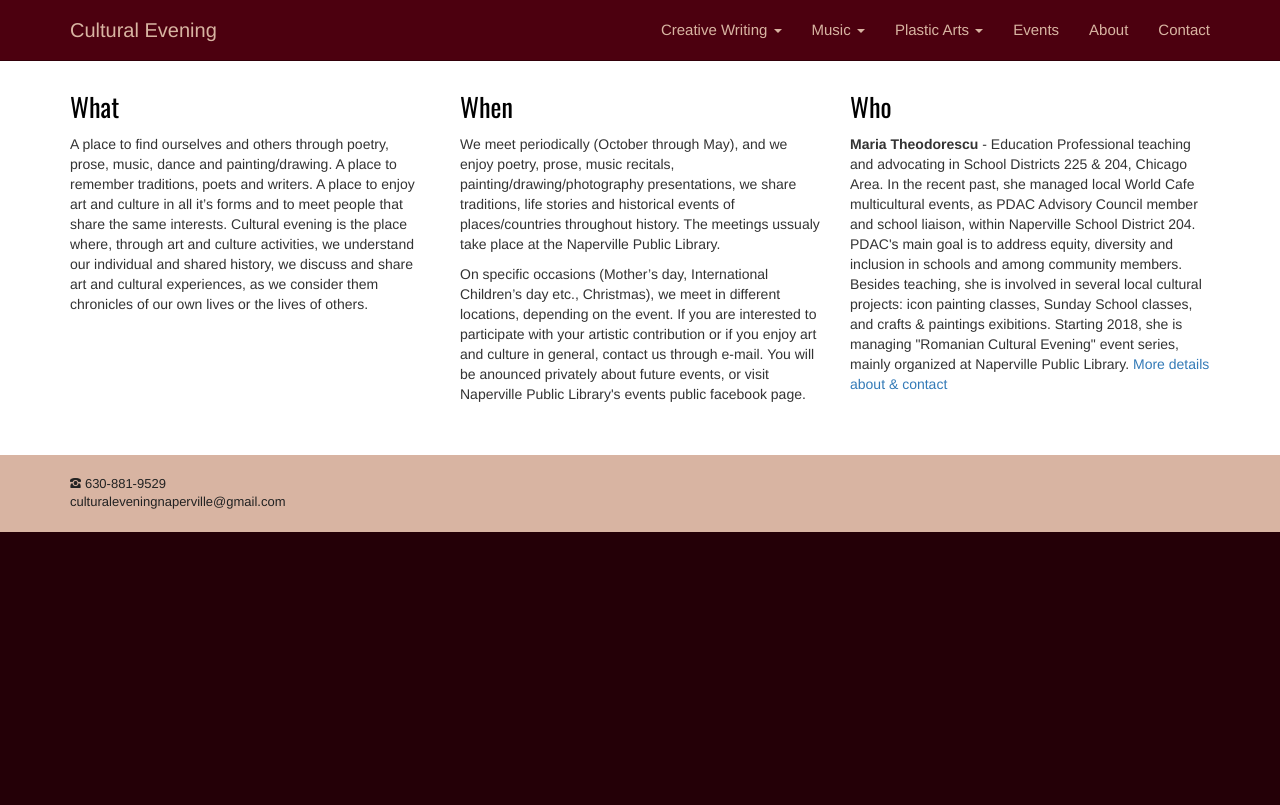
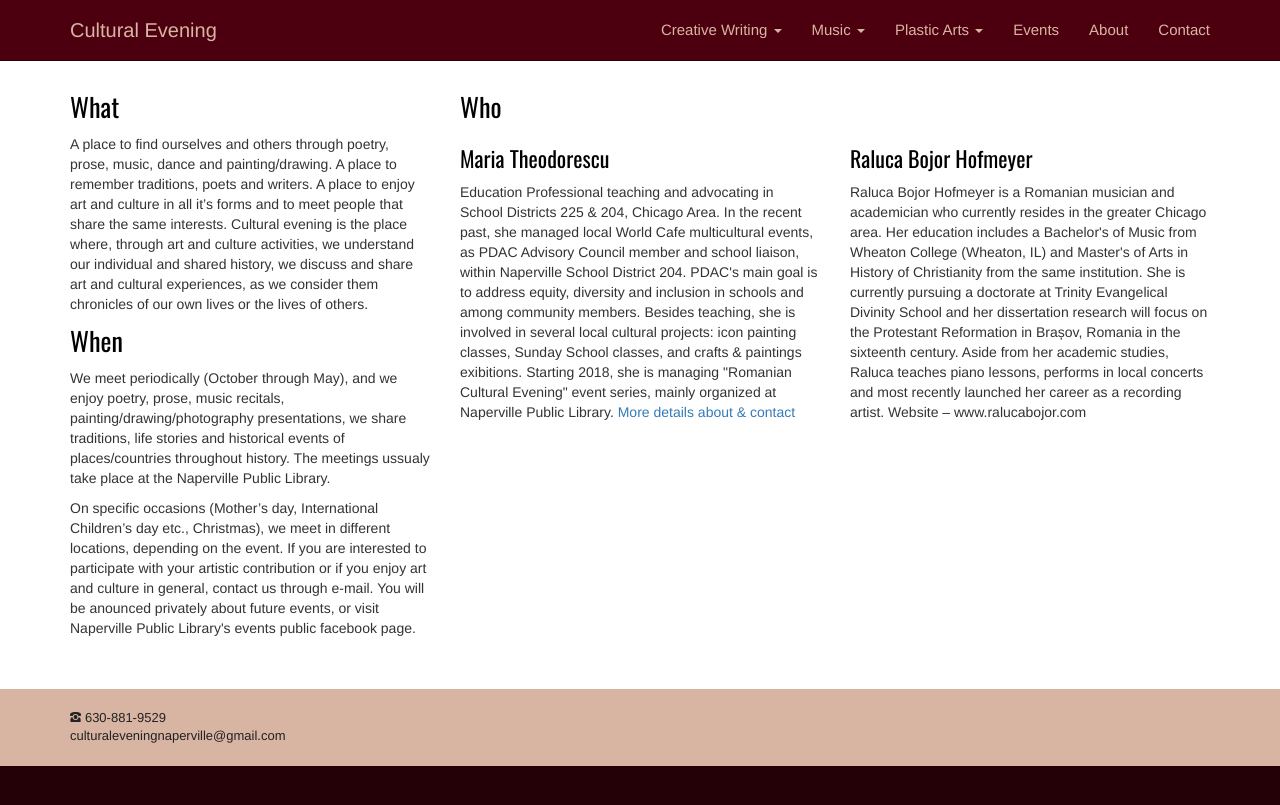
Before and after one commit to adrianth/culteve, a Jekyll site: the page built from en/about.html, in a window 1280 px wide. Shown: the top 805 px of the page. Built offline with Jekyll 4.4.1, drawn with Linux system fonts in a browser that asks for light colours.

Commit message:
Raluca who

```diff
--- a/en/about.html
+++ b/en/about.html
@@ -10,16 +10,26 @@ title: About
         <div class="col-sm-4">
             <h2>What</h2>
             <p class="justify1">A place to find ourselves and others through poetry, prose, music, dance and painting/drawing. A place to remember traditions, poets and writers. A place to enjoy art and culture in all it’s forms and to meet people that share the same interests. Cultural evening is the place where, through art and culture activities, we understand our individual and shared history, we discuss and share art and cultural experiences, as we consider them chronicles of our own lives or the lives of others.</p>
-        </div>
-        <div class="col-sm-4">
+
             <h2>When</h2>
             <p class="justify1">We meet periodically (October through May), and we enjoy poetry, prose, music recitals, painting/drawing/photography presentations, we share traditions, life stories and historical events of places/countries throughout history. The meetings ussualy take place at the Naperville Public Library.</p>
             <p class="justify1">On specific occasions (Mother’s day, International Children’s day etc., Christmas), we meet in different locations, depending on the event. If you are interested to participate with your artistic contribution or if you enjoy art and culture in general, contact us through e-mail. You will be anounced privately about future events, or visit Naperville Public Library's events public facebook page.</p>
         </div>
-        <div class="col-sm-4">
+        <div class="col-sm-8">
             <h2>Who</h2>
-            <strong>Maria Theodorescu</strong> - Education Professional teaching and advocating in School Districts 225 & 204, Chicago Area. In the recent past, she managed local World Cafe multicultural events, as PDAC Advisory Council member and school liaison, within Naperville School District 204. PDAC's main goal is to address equity, diversity and inclusion in schools and among community members. Besides teaching, she is involved in several local cultural projects: icon painting classes, Sunday School classes, and crafts & paintings exibitions. Starting 2018, she is managing "Romanian Cultural Evening" event series, mainly organized at Naperville Public Library.
-            <a href="https://www.linkedin.com/in/maria-theodorescu-47157646/">More details about & contact</a> </p>
+            <div class="row">
+                <div class="col-sm-6">
+                    <h3>Maria Theodorescu</h3>
+                    <p>Education Professional teaching and advocating in School Districts 225 & 204, Chicago Area. In the recent past, she managed local World Cafe multicultural events, as PDAC Advisory Council member and school liaison, within Naperville School District 204. PDAC's main goal is to address equity, diversity and inclusion in schools and among community members. Besides teaching, she is involved in several local cultural projects: icon painting classes, Sunday School classes, and crafts & paintings exibitions. Starting 2018, she is managing "Romanian Cultural Evening" event series, mainly organized at Naperville Public Library.
+                        <a href="https://www.linkedin.com/in/maria-theodorescu-47157646/">More details about & contact</a> </p>
+                </div>
+                <div class="col-sm-6">
+                    <h3>Raluca Bojor Hofmeyer</h3>
+                    <p>Raluca Bojor Hofmeyer is a Romanian musician and academician who currently resides in the greater Chicago area. Her education includes a Bachelor's of Music from Wheaton College (Wheaton, IL) and Master's of Arts in History of Christianity from the same institution. She is currently pursuing a doctorate at Trinity Evangelical Divinity School and her dissertation research will focus on the Protestant Reformation in Brașov, Romania in the sixteenth century. Aside from her academic studies, Raluca teaches piano lessons, performs in local concerts and most recently launched her career as a recording artist.
+
+                        Website – www.ralucabojor.com</p>
+                </div>
+            </div>
         </div>
     </div>
         <br>
```
